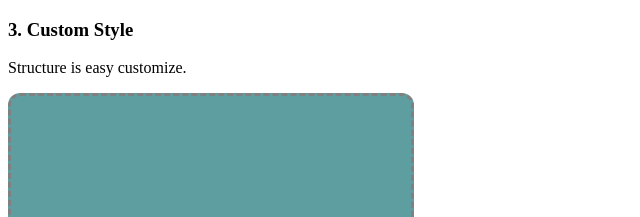
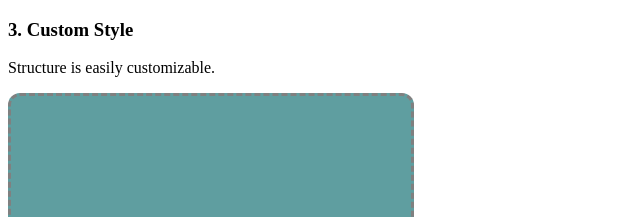
Before and after one commit to suleimana/unodropzone, a plain HTML site: page examples/index.html in a window 1280 px wide. Shown: the part 418-635 px from the top of the page, 0-640 px from the left. Drawn offline with nearby package versions, Linux system fonts and the light colour scheme.

Commit message:
Update index.html

```diff
--- a/examples/index.html
+++ b/examples/index.html
@@ -60,7 +60,7 @@
         <div>
         <h3>3. Custom Style </h3>
         <p>
-            Structure is easy customize.
+            Structure is easily customizable.
         </p>
         <div class="file-upload custom-drop-zone" data-input-name="input3" data-unodz-msg="Custom message to show on mouse hover">
         </div>
```
